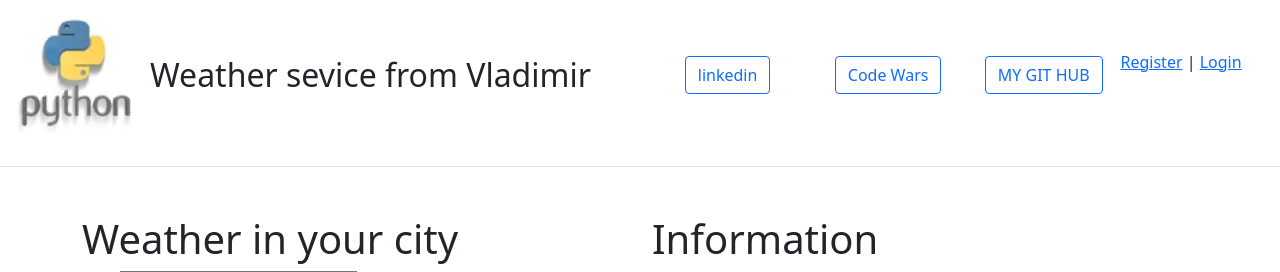
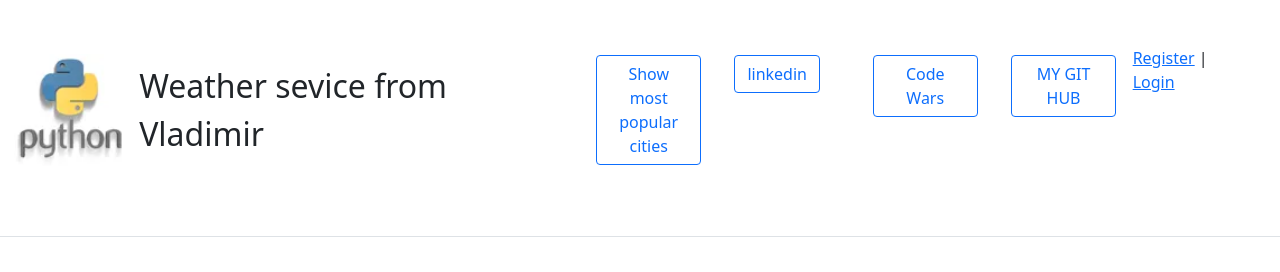
Before and after one commit to Vladimir-82/weather, a Django app: template templates/app/index.html in a window 1280 px wide. Shown: the top 272 px of the page. Run offline with Django 4.2, Linux system fonts and the light colour scheme; the template is opened without the code that fills it: values that come from a table or form of the project are taken from there, others are empty; parts of the project's set-up code (start-up, migrations or seed data) failed here and were passed over.

Commit message:
button added

```diff
--- a/app/urls.py
+++ b/app/urls.py
@@ -4,6 +4,7 @@ from .views import *
 
 urlpatterns = [
     path('', index, name='index'),
+    path('detail/', name='detail'),
     path('register/', register, name='register'),
     path('login/', user_login, name='login'),
     path('logout/', user_logout, name='logout'),
--- a/templates/layout/basic.html
+++ b/templates/layout/basic.html
@@ -15,6 +15,10 @@
         <span class="fs-2">Weather sevice from Vladimir</span>
       </a>
           <nav class="d-inline-flex mt-2 mt-md-0 ms-md-auto">
+                <div class="git">
+                <a class="btn btn-outline-primary" id="show" style="display:none" href="">Hide most popular cities</a>
+                <a class="btn btn-outline-primary" id="show"  href="">Show most popular cities</a><br>
+                </div>
                 <div class="git">
                 <a class="btn btn-outline-primary" href="https://www.linkedin.com/in/vladimir-kostukevich-597a6b22b/">linkedin</a><br>
                 </div>
```
